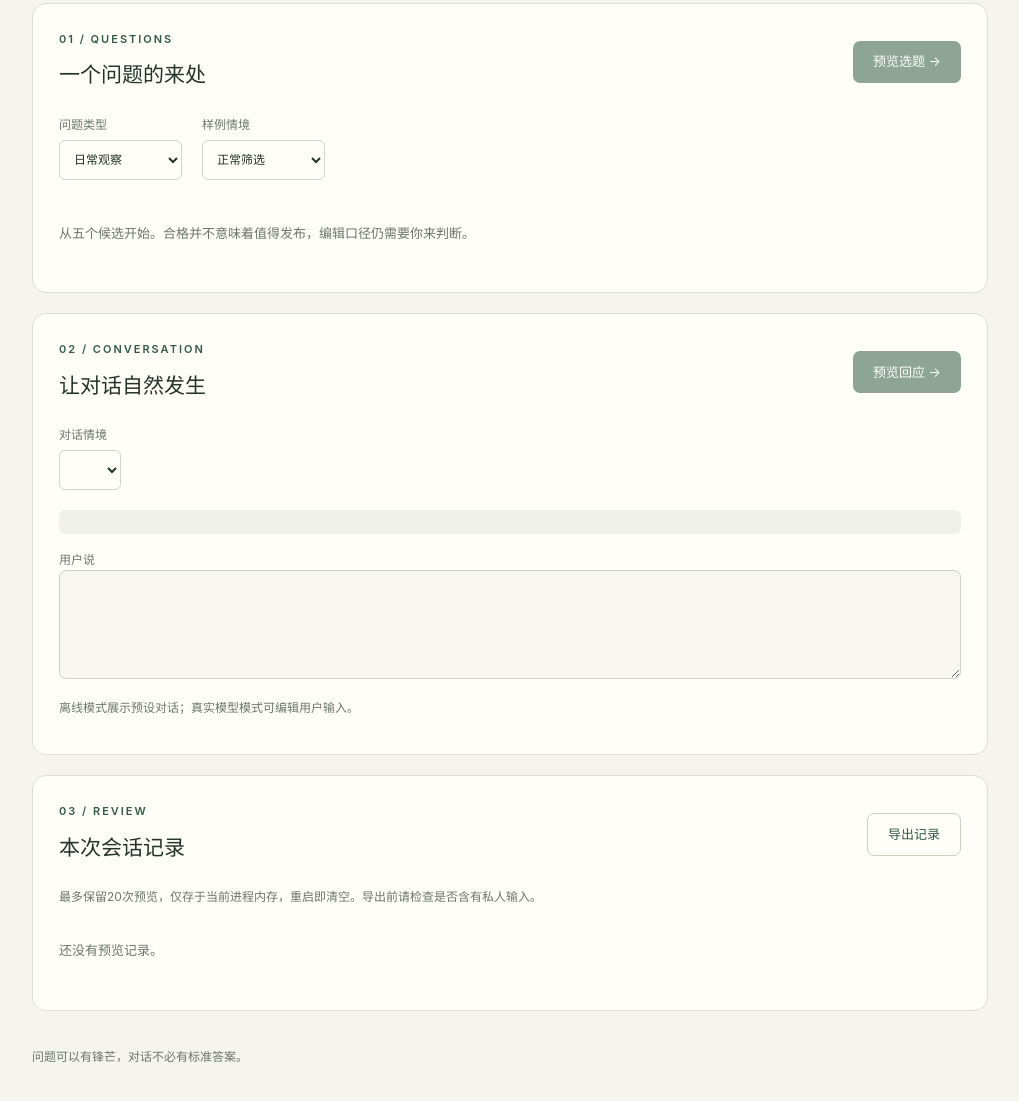
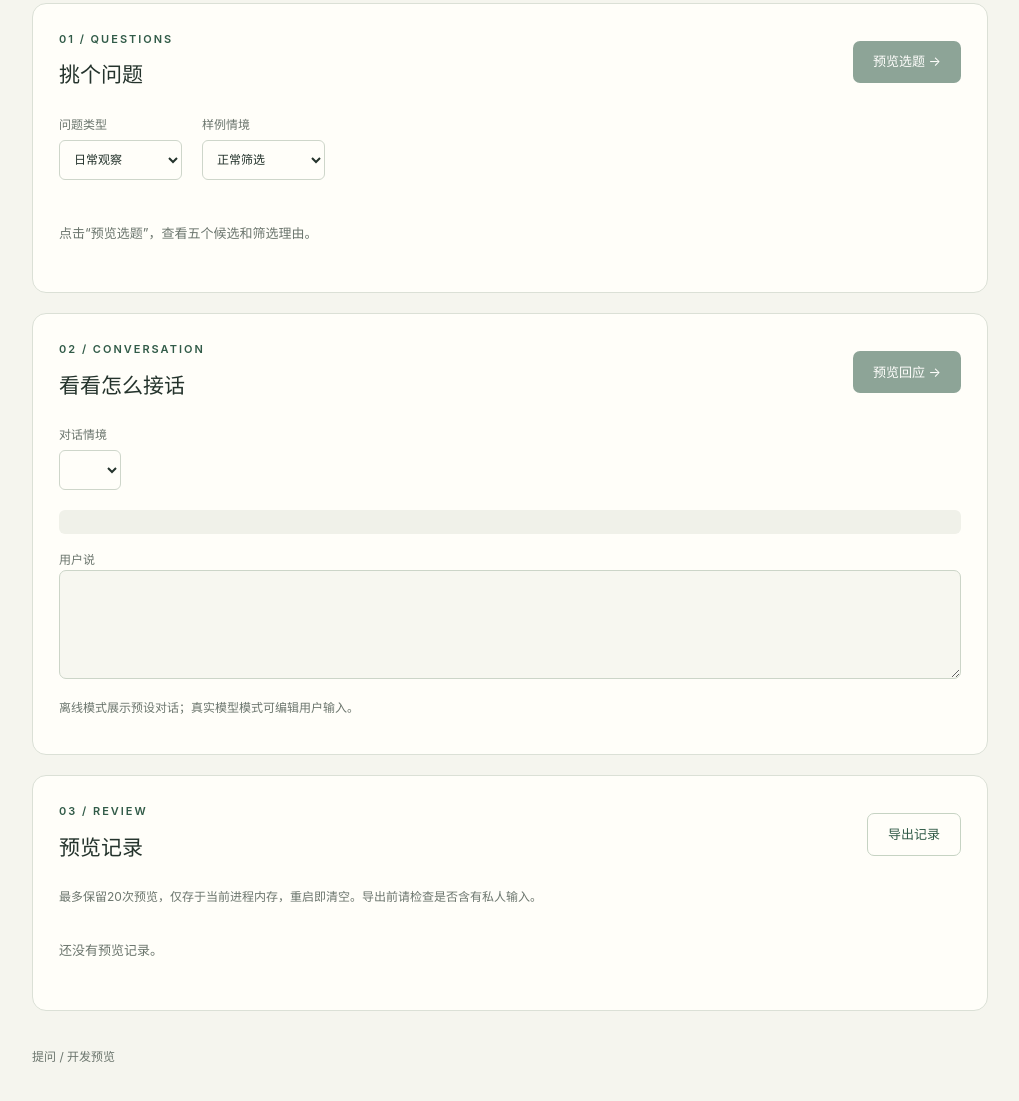
Before and after one commit to yurisachan16-creator/tiwen, a website: page public/index.html in a window 1280 px wide. Shown: the part 511-1612 px from the top of the page, without its empty margins (130-1149 px from the left). Drawn offline with Linux system fonts and the light colour scheme; no server answers.

Commit message:
copy: replace preview slogans with direct instructions

```diff
--- a/public/index.html
+++ b/public/index.html
@@ -2,14 +2,14 @@
 <html lang="zh-CN"><head><meta charset="utf-8"><meta name="viewport" content="width=device-width,initial-scale=1"><title>提问 · 本地预览</title><link rel="stylesheet" href="/style.css"><script src="/app.js" defer></script></head>
 <body><main>
 <header><a class="wordmark" href="/">提问<span>TIWEN</span></a><span class="badge">M1 · 本地预览</span></header>
-<section class="intro"><p class="eyebrow">ONE GOOD QUESTION</p><h1>给思考，留一点空间。</h1><p>看看一个问题怎样被选中，一段对话怎样继续。这里的内容不会发布到 X。</p></section>
+<section class="intro"><p class="eyebrow">问题和回复样例</p><h1>这些问题，你想回答吗？</h1><p>选一类问题看看，也可以试试下面的回复样例。当前不会发到 X。</p></section>
 <div class="toolbar"><label>预览方式 <select id="mode"><option value="offline">离线样例 · 无需密钥</option><option value="live" disabled>真实模型 · 尚未配置</option></select></label><p id="mode-note">离线样例使用固定题目、编辑评议和示例回复，不会调用模型。</p></div>
 <div id="error" role="alert" hidden></div>
-<section class="panel"><div class="section-head"><div><p class="eyebrow">01 / QUESTIONS</p><h2>一个问题的来处</h2></div><button id="generate" type="button">预览选题 →</button></div>
+<section class="panel"><div class="section-head"><div><p class="eyebrow">01 / QUESTIONS</p><h2>挑个问题</h2></div><button id="generate" type="button">预览选题 →</button></div>
 <div class="controls"><label>问题类型 <select id="category"><option value="everyday">日常观察</option><option value="challenge">跨领域挑战</option></select></label><label id="failure-label">样例情境 <select id="failure"><option value="normal">正常筛选</option><option value="all-rejected">全部不合格</option></select></label></div>
-<div id="question-result" aria-live="polite"><div class="empty">从五个候选开始。合格并不意味着值得发布，编辑口径仍需要你来判断。</div></div></section>
-<section class="panel"><div class="section-head"><div><p class="eyebrow">02 / CONVERSATION</p><h2>让对话自然发生</h2></div><button id="reply" type="button">预览回应 →</button></div>
+<div id="question-result" aria-live="polite"><div class="empty">点击“预览选题”，查看五个候选和筛选理由。</div></div></section>
+<section class="panel"><div class="section-head"><div><p class="eyebrow">02 / CONVERSATION</p><h2>看看怎么接话</h2></div><button id="reply" type="button">预览回应 →</button></div>
 <div class="controls"><label>对话情境 <select id="scenario"></select></label></div><p id="conversation-question" class="question-small"></p><label for="message">用户说</label><textarea id="message" rows="3" readonly></textarea><p class="hint" id="message-note">离线模式展示预设对话；真实模型模式可编辑用户输入。</p><div id="reply-result" aria-live="polite"></div></section>
-<section class="panel history"><div class="section-head"><div><p class="eyebrow">03 / REVIEW</p><h2>本次会话记录</h2></div><button id="export" class="secondary" type="button">导出记录</button></div><p class="hint">最多保留20次预览，仅存于当前进程内存，重启即清空。导出前请检查是否含有私人输入。</p><div id="runs" class="empty">还没有预览记录。</div></section>
-<footer>问题可以有锋芒，对话不必有标准答案。<span id="usage"></span></footer>
+<section class="panel history"><div class="section-head"><div><p class="eyebrow">03 / REVIEW</p><h2>预览记录</h2></div><button id="export" class="secondary" type="button">导出记录</button></div><p class="hint">最多保留20次预览，仅存于当前进程内存，重启即清空。导出前请检查是否含有私人输入。</p><div id="runs" class="empty">还没有预览记录。</div></section>
+<footer>提问 / 开发预览<span id="usage"></span></footer>
 </main></body></html>
```
